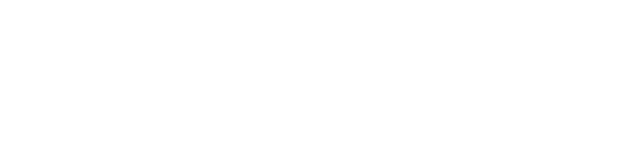
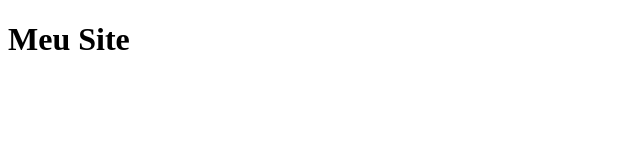
Before and after one commit to douglasribeirogti/test-git, a plain HTML site: page index.html in a window 1280 px wide. Shown: the whole page, without its empty margins (0-640 px from the left). Drawn offline with Linux system fonts and the light colour scheme.

Commit message:
adicoinando index.html

```diff
--- a/index.html
+++ b/index.html
@@ -3,9 +3,9 @@
 <head>
     <meta charset="UTF-8">
     <meta name="viewport" content="width=device-width, initial-scale=1.0">
-    <title>Novo Quest</title>
+    <title>Document</title>
 </head>
 <body>
-
+    <h1>Meu Site</h1>
 </body>
 </html>
```
